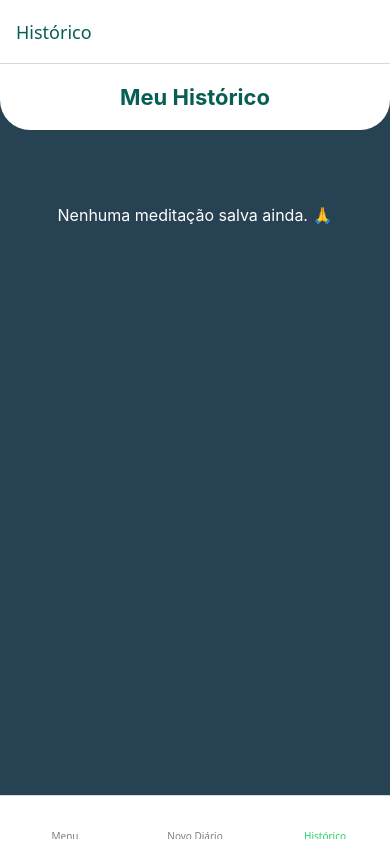
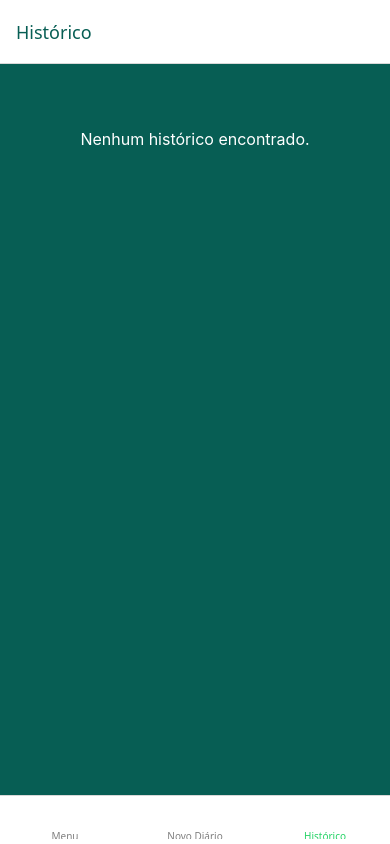
Before and after one commit to gabriel89toca/DiarioEspiritualMB, a React Native app: screen /Historico in a window 390 px wide. Built offline with nearby package versions, Linux system fonts and the light colour scheme; some icons are missing.

Commit message:
Accordion e botao apagar no historico

```diff
--- a/src/screens/HistoricoScreen.tsx
+++ b/src/screens/HistoricoScreen.tsx
@@ -1,15 +1,15 @@
 import React, { useState, useCallback } from 'react';
-import {
-  View, Text, FlatList, StyleSheet, SafeAreaView, TouchableOpacity
-} from 'react-native';
+import { View, Text, StyleSheet, FlatList, TouchableOpacity, Alert } from 'react-native';
 import { useFocusEffect } from '@react-navigation/native';
-import { buscarPostagens } from '../services/storage';
-import { globalStyles } from '../styles/globalStyles';
+import { Trash2, ChevronDown, ChevronUp, Sun, Moon } from 'lucide-react-native';
+import { buscarPostagens, salvarPostagem } from '../services/storage';
+import AsyncStorage from '@react-native-async-storage/async-storage';
 
 const HistoricoScreen = () => {
-  const [postagens, setPostagens] = useState([]);
+  const [postagens, setPostagens] = useState<any[]>([]);
+  const [expandido, setExpandido] = useState<string | null>(null);
 
-  // Recarrega os dados sempre que o Mateus entrar na tela
+  // Carrega os dados sempre que a tela ganha foco
   useFocusEffect(
     useCallback(() => {
       const carregarDados = async () => {
@@ -20,89 +20,100 @@ const HistoricoScreen = () => {
     }, [])
   );
 
-  const renderItem = ({ item }: { item: any }) => (
+  const apagarItem = (id: string) => {
+    Alert.alert("Apagar Histórico", "Tem certeza que deseja excluir esta meditação?", [
+      { text: "Cancelar", style: "cancel" },
+      {
+        text: "Apagar",
+        style: "destructive",
+        onPress: async () => {
+          const novaLista = postagens.filter(item => item.id !== id);
+          await AsyncStorage.setItem('@diario_meditacoes', JSON.stringify(novaLista));
+          setPostagens(novaLista);
+        }
+      }
+    ]);
+  };
+
+  const toggleExpandir = (id: string) => {
+    setExpandido(expandido === id ? null : id);
+  };
+
+  const renderItem = ({ item }: { item: any }) => {
+    const isExpandido = expandido === item.id;
+    const dataAbertura = new Date(item.dataAbertura).toLocaleDateString('pt-BR');
+
+    return (
       <View style={styles.card}>
-      <View style={styles.cardHeader}>
-        <Text style={styles.cardData}>📅 {new Date(item.dataAbertura).toLocaleDateString('pt-BR')}</Text>
-        <Text style={styles.cardStatus}>Meditação</Text>
+        <TouchableOpacity
+          style={styles.headerCard}
+          onPress={() => toggleExpandir(item.id)}
+        >
+          <View style={styles.row}>
+            {/* Ícones de Abertura/Fechamento indicativos */}
+            <Sun size={18} color="#fbc02d" style={{ marginRight: 5 }} />
+            <Moon size={18} color="#5c6bc0" style={{ marginRight: 10 }} />
+
+            <Text style={styles.dataText}>{dataAbertura}</Text>
           </View>
 
-      {item.frases ? (
-        <View style={styles.section}>
-          <Text style={styles.sectionTitle}>✨ Frases Fortes:</Text>
-          <Text style={styles.sectionText}>"{item.frases}"</Text>
+          <View style={styles.actions}>
+            <TouchableOpacity onPress={() => apagarItem(item.id)} style={styles.deleteButton}>
+              <Trash2 size={20} color="#ff5252" />
+            </TouchableOpacity>
+            {isExpandido ? <ChevronUp color="#075E54" /> : <ChevronDown color="#075E54" />}
           </View>
-      ) : null}
+        </TouchableOpacity>
 
-      {item.proposito ? (
-        <View style={styles.section}>
-          <Text style={styles.sectionTitle}>🎯 Propósito:</Text>
-          <Text style={styles.sectionText}>{item.proposito}</Text>
+        {isExpandido && (
+          <View style={styles.content}>
+            <Text style={styles.textoDiario}>{item.textoFormatado}</Text>
           </View>
-      ) : null}
-
-      {item.comoVivi ? (
-        <View style={styles.section}>
-          <Text style={styles.sectionTitle}>💪 Vivência:</Text>
-          <Text style={styles.sectionText}>{item.comoVivi}</Text>
-        </View>
-      ) : null}
+        )}
       </View>
     );
+  };
 
   return (
-    <SafeAreaView style={globalStyles.container}>
-      <View style={styles.header}>
-        <Text style={styles.title}>Meu Histórico</Text>
-      </View>
-
+    <View style={styles.container}>
       <FlatList
         data={postagens}
         keyExtractor={(item) => item.id}
         renderItem={renderItem}
-        contentContainerStyle={styles.listContent}
-        ListEmptyComponent={
-          <Text style={styles.emptyText}>Nenhuma meditação salva ainda. 🙏</Text>
-        }
+        ListEmptyComponent={<Text style={styles.empty}>Nenhum histórico encontrado.</Text>}
+        contentContainerStyle={{ paddingBottom: 20 }}
       />
-    </SafeAreaView>
+    </View>
   );
 };
 
 const styles = StyleSheet.create({
-  header: {
-    padding: 20,
-    backgroundColor: '#fff',
-    borderBottomLeftRadius: 30,
-    borderBottomRightRadius: 30,
-    elevation: 4,
-    marginBottom: 10,
-  },
-  title: { fontSize: 22, fontWeight: 'bold', color: '#075E54', textAlign: 'center' },
-  listContent: { padding: 15 },
+  container: { flex: 1, backgroundColor: '#075E54', padding: 15 },
   card: {
     backgroundColor: '#fff',
-    borderRadius: 15,
-    padding: 15,
-    marginBottom: 15,
-    elevation: 3,
-    borderLeftWidth: 5,
-    borderLeftColor: '#25D366',
+    borderRadius: 12,
+    marginBottom: 10,
+    overflow: 'hidden',
+    elevation: 3
   },
-  cardHeader: {
+  headerCard: {
     flexDirection: 'row',
     justifyContent: 'space-between',
-    marginBottom: 10,
-    borderBottomWidth: 0.5,
-    borderBottomColor: '#eee',
-    paddingBottom: 5
+    alignItems: 'center',
+    padding: 15
   },
-  cardData: { fontWeight: 'bold', color: '#333' },
-  cardStatus: { color: '#2f8ec5', fontSize: 12, fontWeight: '600' },
-  section: { marginTop: 8 },
-  sectionTitle: { fontSize: 13, fontWeight: 'bold', color: '#075E54' },
-  sectionText: { fontSize: 14, color: '#555', fontStyle: 'italic' },
-  emptyText: { textAlign: 'center', marginTop: 50, color: '#fff', fontSize: 16 }
+  row: { flexDirection: 'row', alignItems: 'center' },
+  actions: { flexDirection: 'row', alignItems: 'center' },
+  dataText: { fontSize: 16, fontWeight: 'bold', color: '#333' },
+  deleteButton: { marginRight: 15, padding: 5 },
+  content: {
+    padding: 15,
+    borderTopWidth: 1,
+    borderTopColor: '#eee',
+    backgroundColor: '#f9f9f9'
+  },
+  textoDiario: { fontSize: 14, color: '#444', lineHeight: 20 },
+  empty: { color: '#fff', textAlign: 'center', marginTop: 50, fontSize: 16 }
 });
 
 export default HistoricoScreen;
```
Lines whose indentation alone changed are shown as unchanged.
